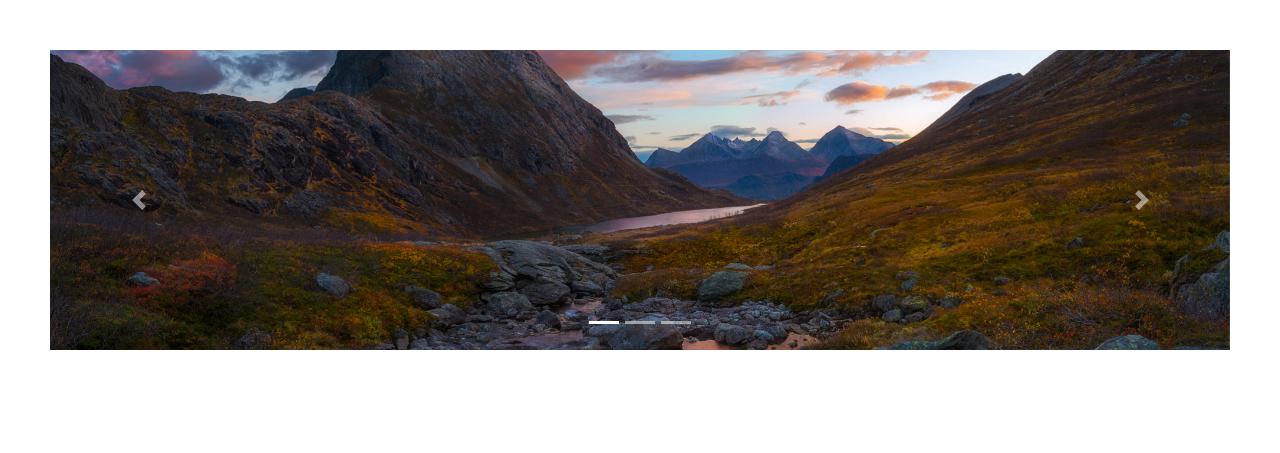
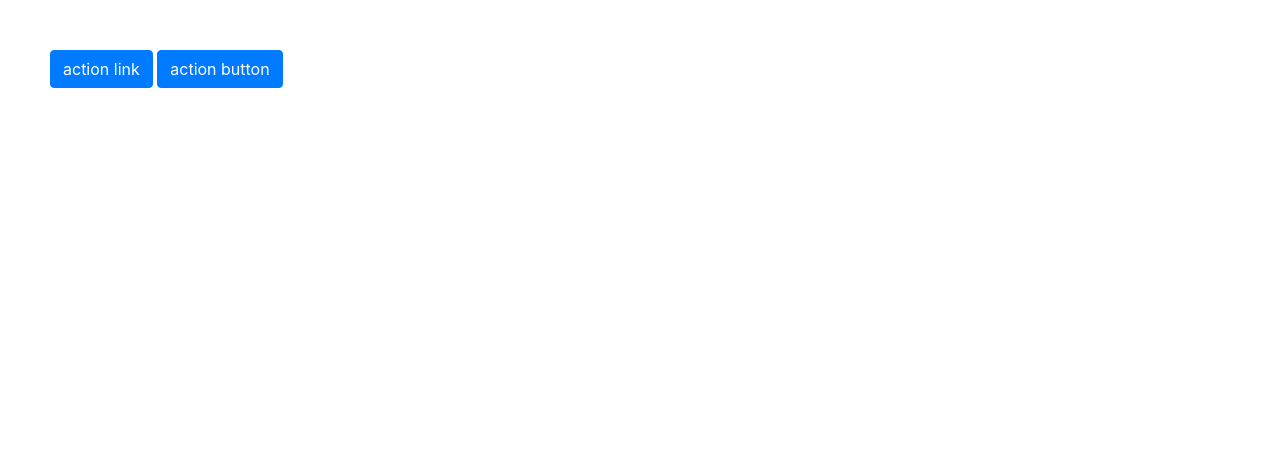
Before and after one commit to ninghao/ninghao-bootstrap-4, a website: page index.html in a window 1280 px wide. Drawn offline with nearby package versions, Linux system fonts and the light colour scheme.

Commit message:
Collapse：切换内容的可见性

```diff
--- a/index.html
+++ b/index.html
@@ -16,30 +16,19 @@
 
   <div class="component demo">
 
-    <div class="carousel slide demo"
-      id="carousel-demo">
-      <ol class="carousel-indicators">
-        <li data-target="#carousel-demo" data-slide-to="0" class="active"></li>
-        <li data-target="#carousel-demo" data-slide-to="1"></li>
-        <li data-target="#carousel-demo" data-slide-to="2"></li>
-      </ol>
-      <div class="carousel-inner">
-        <div class="carousel-item active">
-          <img class="d-block w-100" src="./img/1.jpg" alt="">
-        </div>
-        <div class="carousel-item">
-          <img class="d-block w-100" src="./img/2.jpg" alt="">
-        </div>
-        <div class="carousel-item">
-          <img class="d-block w-100" src="./img/3.jpg" alt="">
-        </div>
+    <a href="#collapse-demo"
+      class="btn btn-primary"
+      data-toggle="collapse">action link</a>
+
+    <button
+      class="btn btn-primary"
+      data-toggle="collapse"
+      data-target="#collapse-demo">action button</button>
+
+    <div class="collapse" id="collapse-demo">
+      <div class="card card-body">
+        hello ~
       </div>
-      <a href="#carousel-demo" class="carousel-control-prev" data-slide="prev">
-        <span class="carousel-control-prev-icon"></span>
-      </a>
-      <a href="#carousel-demo" class="carousel-control-next" data-slide="next">
-        <span class="carousel-control-next-icon"></span>
-      </a>
     </div>
 
   </div>
--- a/script.js
+++ b/script.js
@@ -1,22 +1,5 @@
 $(document).ready(() => {
 
-  // $('.carousel').carousel({
-  //   // interval: 1000
-  // })
 
-  $('.carousel').on('slide.bs.carousel', (event) => {
-    console.log('slide: ', `
-      方向：${ event.direction }
-      从：${ event.from }
-      到：${ event.to }
-    `)
-  })
-  $('.carousel').on('slid.bs.carousel', (event) => {
-    console.log('slid: ', `
-      方向：${ event.direction }
-      从：${ event.from }
-      到：${ event.to }
-    `)
-  })
 
 })
```
